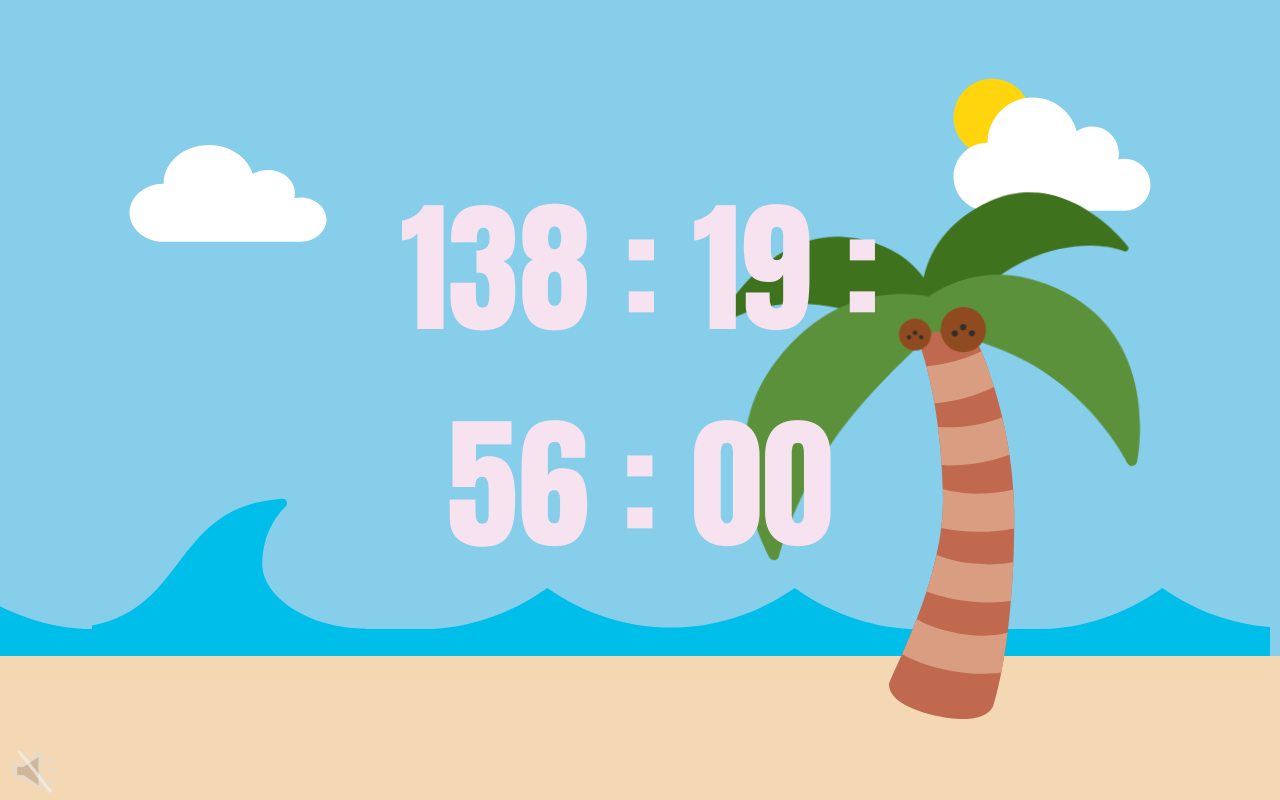
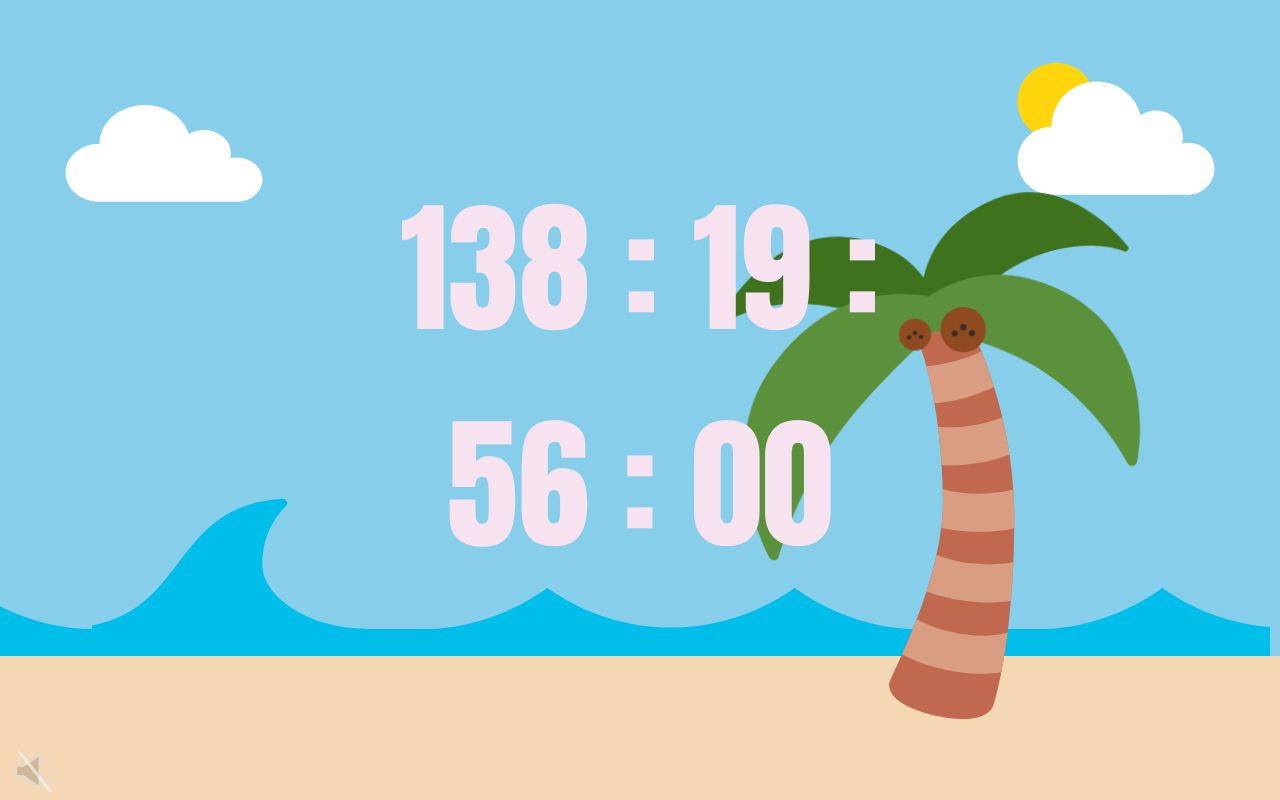
Before and after one commit to gabbya8/how-long-till-summer, a React (Create React App) app: page / in a window 1280 px wide. Built offline with nearby package versions, Linux system fonts and the light colour scheme.

Commit message:
update tab logo

```diff
--- a/public/index.html
+++ b/public/index.html
@@ -2,7 +2,7 @@
 <html lang="en">
   <head>
     <meta charset="utf-8" />
-    <link rel="icon" href="../src/assets/twemoji_palm-tree.svg" />
+    <link rel="icon" href="%PUBLIC_URL%/twemoji_palm-tree.svg" />
     <meta name="viewport" content="width=device-width, initial-scale=1" />
     <meta name="theme-color" content="#000000" />
     <meta
@@ -10,20 +10,7 @@
       content="Countdown to summer 2025"
     />
     <link rel="apple-touch-icon" href="%PUBLIC_URL%/logo192.png" />
-    <!--
-      manifest.json provides metadata used when your web app is installed on a
-      user's mobile device or desktop. See https://developers.google.com/web/fundamentals/web-app-manifest/
-    -->
     <link rel="manifest" href="%PUBLIC_URL%/manifest.json" />
-    <!--
-      Notice the use of %PUBLIC_URL% in the tags above.
-      It will be replaced with the URL of the `public` folder during the build.
-      Only files inside the `public` folder can be referenced from the HTML.
-
-      Unlike "/favicon.ico" or "favicon.ico", "%PUBLIC_URL%/favicon.ico" will
-      work correctly both with client-side routing and a non-root public URL.
-      Learn how to configure a non-root public URL by running `npm run build`.
-    -->
     <title>HLTS</title>
   </head>
   <body>
--- a/src/css/BeachScene.css
+++ b/src/css/BeachScene.css
@@ -124,8 +124,8 @@
 
   .cloud {
     position: absolute;
-    top: 15%;
-    left: 10%;
+    top: 10%;
+    left: 5%;
     width: 200px;
     height: 150px;
     background: url('../assets/cloud.svg') no-repeat center/contain;
@@ -133,8 +133,8 @@
 
   .sun-cloud {
     position: absolute;
-    top: 7%;
-    right: 10%;
+    top: 5%;
+    right: 5%;
     width: 200px;
     height: 200px;
     background: url('../assets/sun-cloud.svg') no-repeat center/contain;
```
Also changed, not shown: public/manifest.json, public/twemoji_palm-tree.svg (renamed from src/assets/twemoji_palm-tree.svg).
